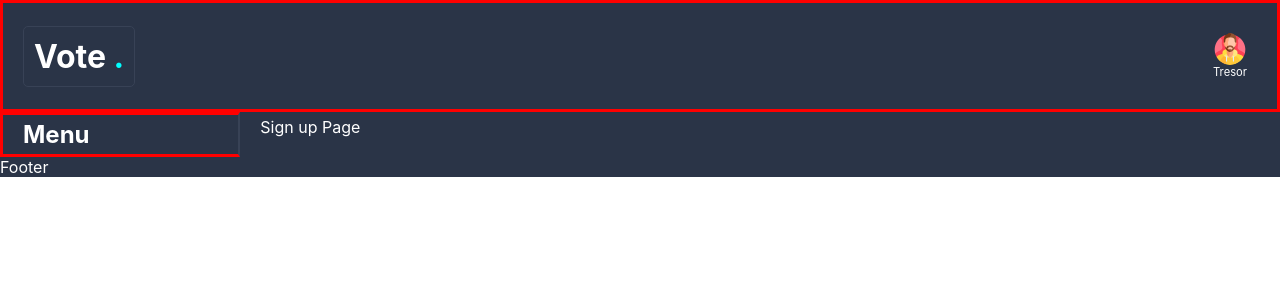
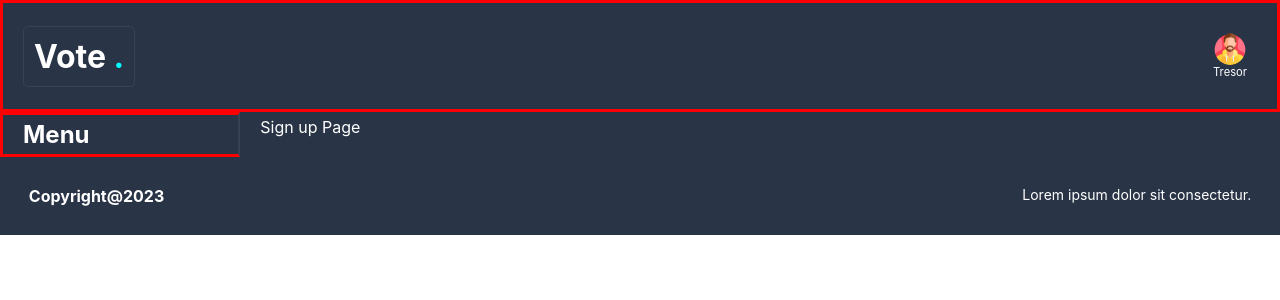
Before and after one commit to tresorsawasawa/voting_app, a React (Create React App) app: page /sign_up in a window 1280 px wide. Shown: the top 300 px of the page. Built offline with nearby package versions, Linux system fonts and the light colour scheme.

Commit message:
Implement the footer and its styling

```diff
--- a/src/components/Footer/Footer.jsx
+++ b/src/components/Footer/Footer.jsx
@@ -1,5 +1,10 @@
 import React from 'react';
+import './Footer.scss';
 
-const Footer = () => <div>Footer</div>;
-
+const Footer = () => (
+  <div className="footer">
+    <span>Copyright@2023</span>
+    <span>Lorem ipsum dolor sit consectetur.</span>
+  </div>
+);
 export default Footer;
--- /dev/null
+++ b/src/components/Footer/Footer.scss
@@ -0,0 +1,15 @@
+.footer {
+  display: flex;
+  justify-content: space-between;
+  padding: 1.8rem;
+
+  span {
+    &:first-child {
+      font-weight: bold;
+    }
+
+    &:last-child {
+      font-size: 14px;
+    }
+  }
+}
```
